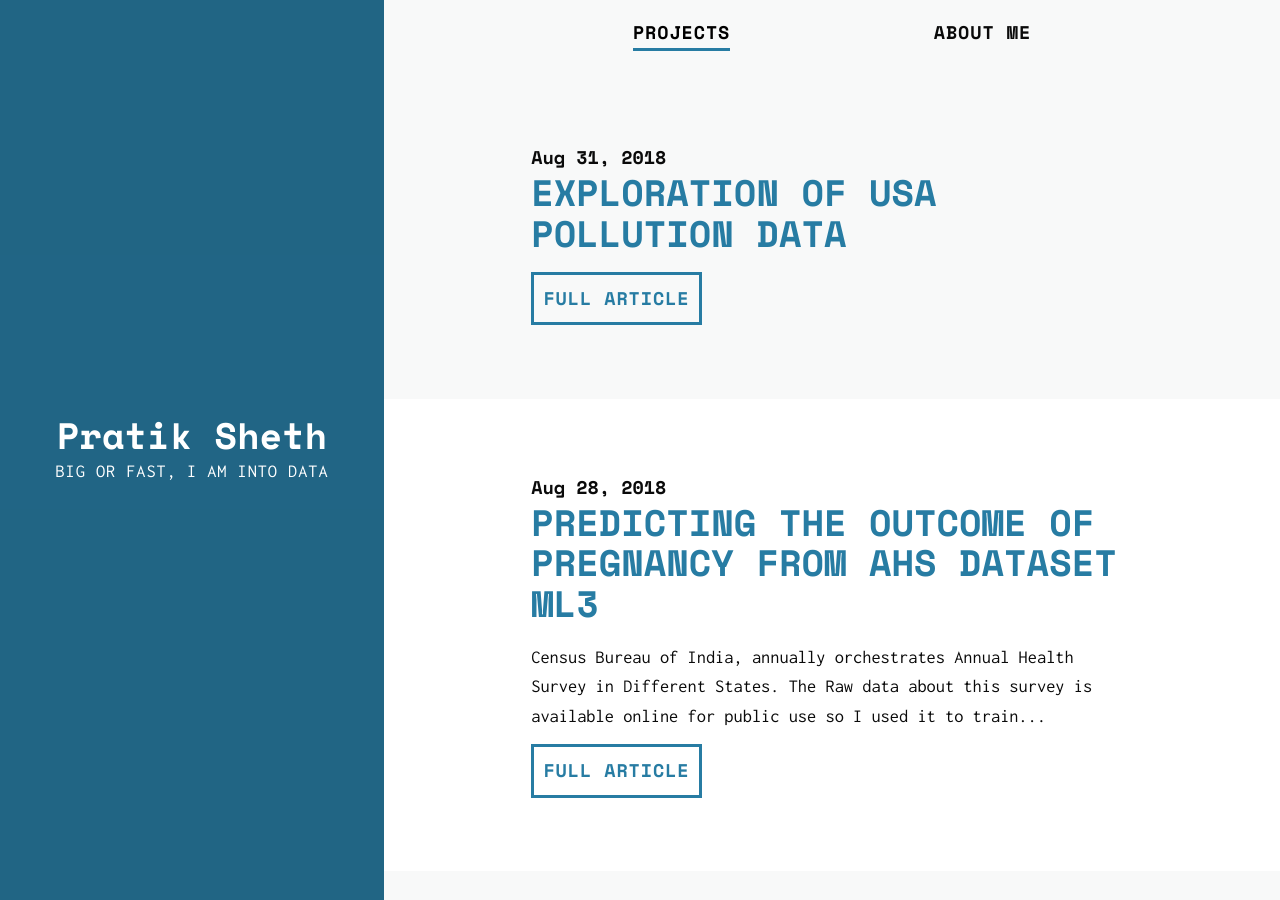
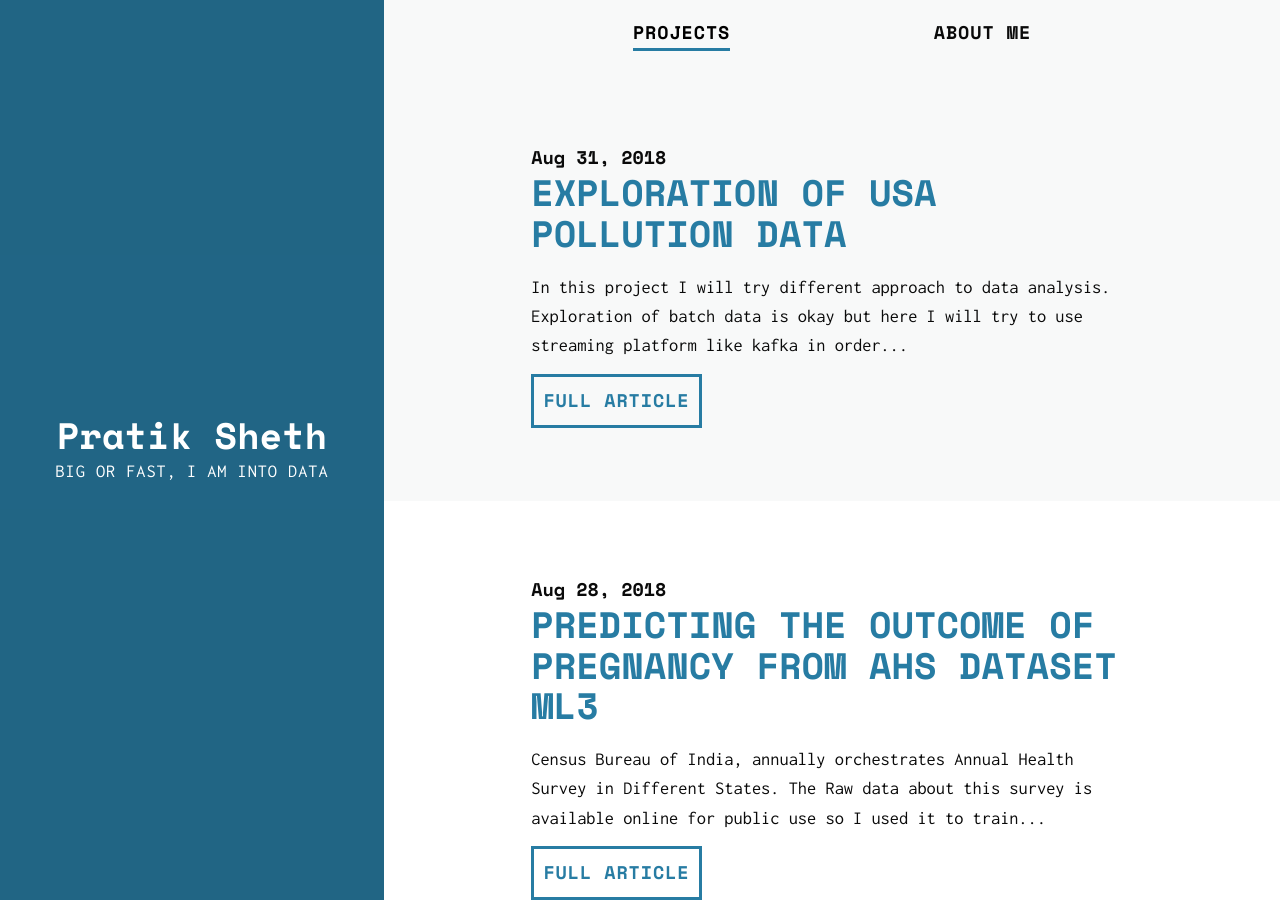
Before and after one commit to daftengineer/daftengineer.github.io, a Jekyll site: the page built from index.html, in a window 1280 px wide and 900 px high. Built offline with Jekyll 4.4.1, drawn with Linux system fonts in a browser that asks for light colours; nearby versions of some CDN libraries; the list of posts is cut into pages by our own code.

Commit message:
Update 2018-08-31-exploration-of-us-pollution-data.markdown

```diff
--- a/_posts/2018-08-31-exploration-of-us-pollution-data.markdown
+++ b/_posts/2018-08-31-exploration-of-us-pollution-data.markdown
@@ -8,5 +8,11 @@ image-sm: https://daftengineer.github.io/media_assets/pollution.jpg
 ---
 
 <div style="color:black;"><p></p>
-<p style="text-align:justify;"></p>
+<p style="text-align:justify;">In this project I will try different approach to data analysis. Exploration of batch data is okay but here I will try to use streaming platform like kafka in order to simulate the streaming environment and use spark to Analyse the upcoming data. There are 5 goals for the exploration which are as below:</p>
+<p>1) Which state had highest pollution yearly?<br />
+   2) Growth of individual Pollutant Yearly.<br />
+   3) Which cities are most polluted yearly?<br />
+   4) Highest Concentration of pollutant in the state.<br / >
+   5) Which observation method was most used yearly<br />
+</p>
 </div>
```
